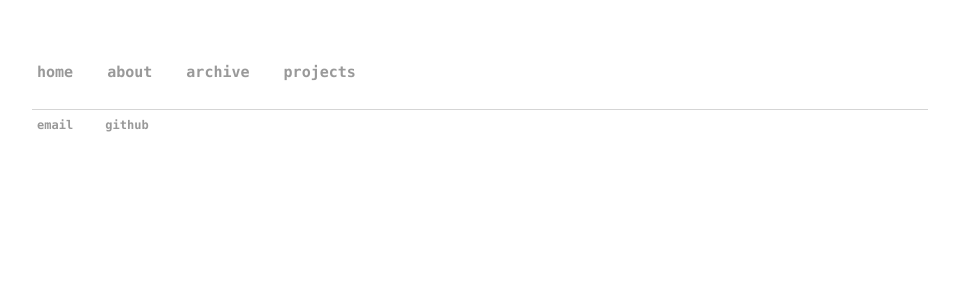
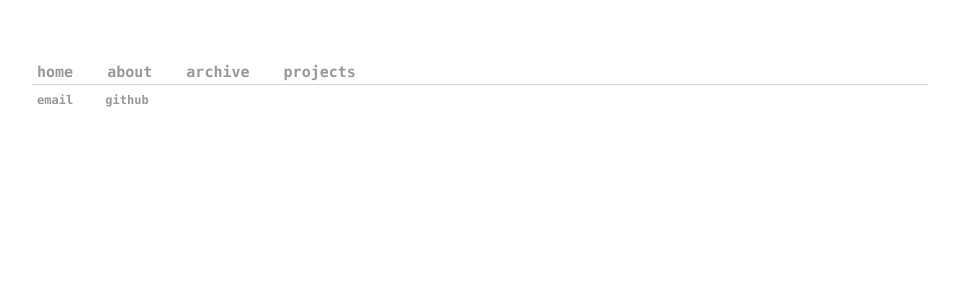
Before and after one commit to RollinsACM/RollinsACM.github.io, a Jekyll site: the page built from index.html, in a window 1280 px wide. Shown: the top 300 px of the page, without its empty margins (160-1119 px from the left). Built offline with Jekyll 4.4.1, drawn with Linux system fonts in a browser that asks for light colours.

Commit message:
navbar stuff

```diff
--- a/css/style.css
+++ b/css/style.css
@@ -12,6 +12,14 @@ nav ul li, footer ul li {
     display: inline;
     margin-right: 15px;
 }
+
+.navbar{
+    list-style-type: none;
+    margin: 0;
+    padding: 0;
+    overflow: hidden;
+}
+
 a {
     text-decoration: none;
     color: #999;
```
